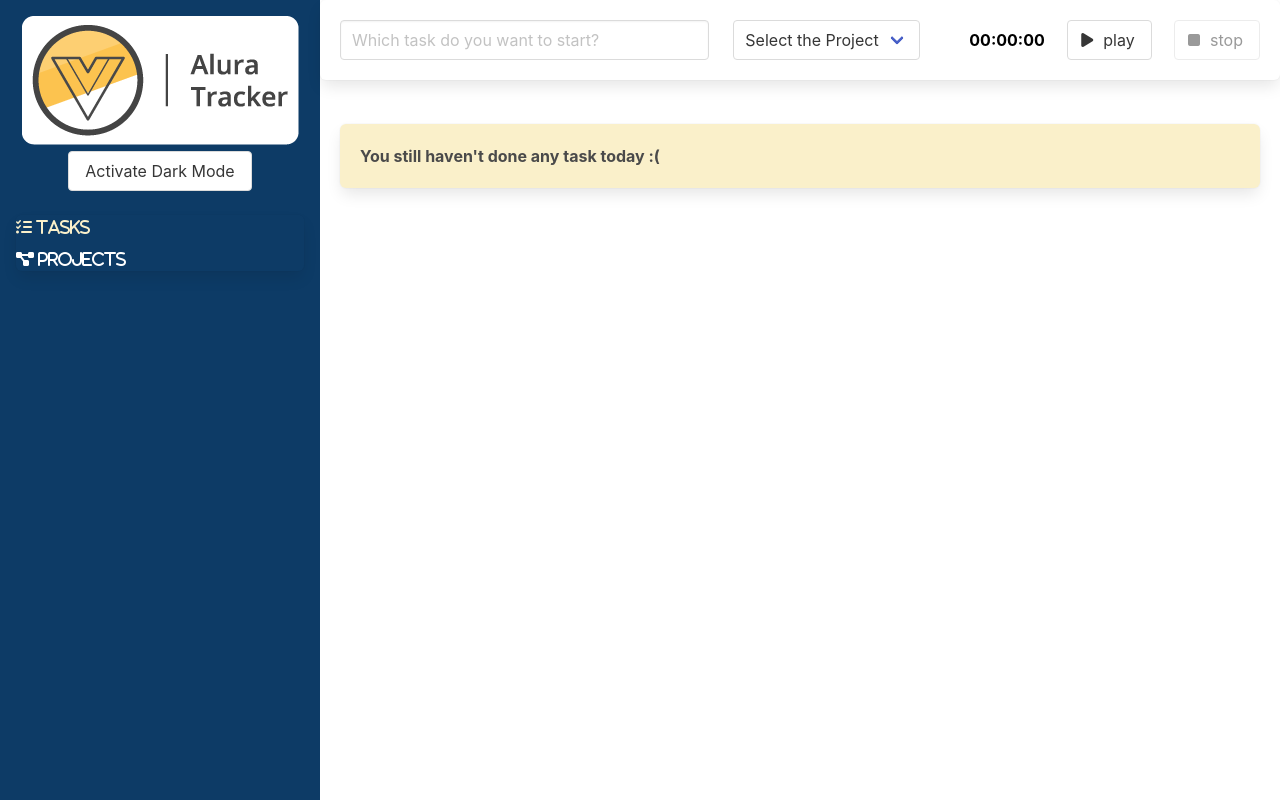
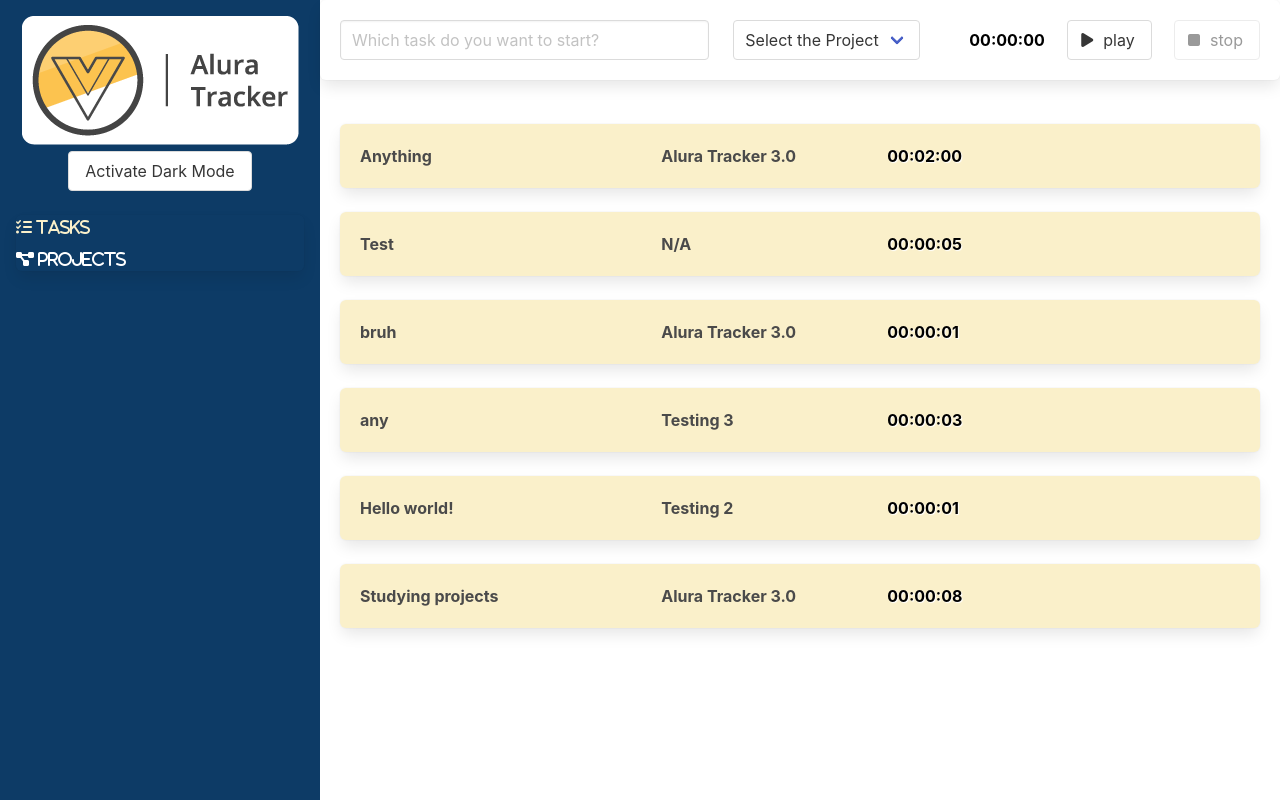
Before and after one commit to luigiMinardi/stdy-alura-vue3-ts, a Vue app: page / in a window 1280 px wide. Built offline with nearby package versions, Linux system fonts and the light colour scheme; data requests are answered from the project's data file.

Commit message:
feat: Vue part 3, class 2.

```diff
--- a/db.json
+++ b/db.json
@@ -12,5 +12,57 @@
       "name": "Testing 3",
       "id": 4
     }
+  ],
+  "tasks": [
+    {
+      "id": 1,
+      "timeInSecconds": 120,
+      "description": "Anything",
+      "project": {
+        "id": 1,
+        "name": "Alura Tracker 3.0"
+      }
+    },
+    {
+      "timeInSecconds": 5,
+      "description": "Test",
+      "id": 2
+    },
+    {
+      "timeInSecconds": 1,
+      "description": "bruh",
+      "project": {
+        "id": 1,
+        "name": "Alura Tracker 3.0"
+      },
+      "id": 3
+    },
+    {
+      "timeInSecconds": 3,
+      "description": "any",
+      "project": {
+        "name": "Testing 3",
+        "id": 4
+      },
+      "id": 4
+    },
+    {
+      "timeInSecconds": 1,
+      "description": "Hello world!",
+      "project": {
+        "name": "Testing 2",
+        "id": 3
+      },
+      "id": 5
+    },
+    {
+      "timeInSecconds": 8,
+      "description": "Studying projects",
+      "project": {
+        "id": 1,
+        "name": "Alura Tracker 3.0"
+      },
+      "id": 6
+    }
   ]
 }
--- a/src/components/AppForm.vue
+++ b/src/components/AppForm.vue
@@ -51,7 +51,7 @@
   setup() {
     const store = useStore(key)
     return {
-      projects: computed(() => store.state.projects)
+      projects: computed(() => store.state.project.projects)
     }
   },
 });
--- a/src/components/AppTask.vue
+++ b/src/components/AppTask.vue
@@ -1,6 +1,6 @@
 <template>
   <AppBox>
-    <div class="columns">
+    <div class="columns clickable" @click="taskClicked">
       <!-- Using || ("or" operator) to set default value-->
       <div class="column is-4">{{ task.description || 'Default Task' }}</div>
       <div class="column is-3">
@@ -21,6 +21,7 @@
 
 export default defineComponent({
   name: "AppTask",
+  emits: ['whenTaskClicked'],
   components: { AppChronometer, AppBox },
   props: {
     task: {
@@ -28,5 +29,16 @@
       required: true
     },
   },
+  methods: {
+    taskClicked(): void {
+      this.$emit('whenTaskClicked', this.task)
+    }
+  }
 });
 </script>
+
+<style scoped>
+.clickable {
+  cursor: pointer;
+}
+</style>
--- a/src/interfaces/ITask.ts
+++ b/src/interfaces/ITask.ts
@@ -1,6 +1,7 @@
 import IProject from "./IProject";
 
 export default interface ITask {
+    id: number,
     timeInSecconds: number,
     description: string,
     project: IProject
--- a/src/store/actions.ts
+++ b/src/store/actions.ts
@@ -2,3 +2,7 @@
 export const CREATE_PROJECT = "CREATE_PROJECT"
 export const CHANGE_PROJECT = "CHANGE_PROJECT"
 export const DESTROY_PROJECT = "DESTROY_PROJECT"
+
+export const GET_TASKS = "GET_TASKS"
+export const CREATE_TASK = "CREATE_TASK"
+export const CHANGE_TASK = "CHANGE_TASK"
--- a/src/store/index.ts
+++ b/src/store/index.ts
@@ -1,42 +1,41 @@
 import http from "@/http";
 import { INotification } from "@/interfaces/INotification";
-import IProject from "@/interfaces/IProject";
+import ITask from "@/interfaces/ITask";
 import { InjectionKey } from "vue";
 import { createStore, Store, useStore as vuexUseStore } from 'vuex';
-import { CHANGE_PROJECT, CREATE_PROJECT, DESTROY_PROJECT, GET_PROJECTS } from "./actions";
-import { ADD_PROJECT, EDIT_PROJECT, DELETE_PROJECT, NOTIFY, DEFINE_PROJECTS } from "./mutations";
+import { CHANGE_TASK, CREATE_TASK, GET_TASKS } from "./actions";
+import { project, StateProject } from "./modules/project";
+import { NOTIFY, DEFINE_TASKS, ADD_TASKS, EDIT_TASK } from "./mutations";
 
-interface State {
-    projects: IProject[],
-    notifications: INotification[]
+export interface State {
+    tasks: ITask[],
+    notifications: INotification[],
+    project: StateProject
 }
 
 export const key: InjectionKey<Store<State>> = Symbol()
 
 export const store = createStore<State>({
     state: {
-        projects: [],
+        tasks: [],
         notifications: [],
+        project: {
+            projects: []
+        }
     },
     mutations: {
-        [ADD_PROJECT](state, nameOfTheProject: string) {
-            const project = {
-                id: new Date().toISOString(),
-                name: nameOfTheProject
-            } as IProject
-            state.projects.push(project)
+        [DEFINE_TASKS](state, tasks: ITask[]) {
+            state.tasks = tasks
         },
-        [EDIT_PROJECT](state, project: IProject) {
-            const index = state.projects.findIndex(proj => proj.id == project.id)
-            state.projects[index] = project
+        [ADD_TASKS](state, task: ITask) {
+            state.tasks.push(task)
         },
-        [DELETE_PROJECT](state, id: string) {
-            state.projects = state.projects.filter(projects => projects.id !== id)
+        [EDIT_TASK](state, task: ITask) {
+            const index = state.tasks.findIndex(task => task.id == task.id)
+            state.tasks[index] = task
         },
-        [DEFINE_PROJECTS](state, projects: IProject[]) {
-            state.projects = projects
-        },
-        [NOTIFY](state, newNotification: INotification) {
+
+        [NOTIFY](state, newNotification: INotification): void {
             newNotification.id = new Date().getTime()
             state.notifications.push(newNotification)
 
@@ -46,23 +45,22 @@
         }
     },
     actions: {
-        [GET_PROJECTS]({ commit }) {
-            http.get('projects')
-                .then(response => commit(DEFINE_PROJECTS, response.data))
+        [GET_TASKS]({ commit }) {
+            http.get('tasks')
+                .then(res => commit(DEFINE_TASKS, res.data))
                 .catch(err => console.log(err))
         },
-        [CREATE_PROJECT](context, nameOfTheProject: string) {
-            return http.post('/projects', {
-                name: nameOfTheProject,
-            } as IProject)
+        async [CREATE_TASK]({ commit }, task: ITask) {
+            return http.post('/tasks', task)
+                .then(res => commit(ADD_TASKS, res.data))
         },
-        [CHANGE_PROJECT](context, project: IProject) {
-            return http.put(`/projects/${project.id}`, project)
+        async [CHANGE_TASK]({ commit }, task: ITask) {
+            return http.put(`/tasks/${task.id}`, task)
+                .then(res => commit(EDIT_TASK, res.data))
         },
-        async [DESTROY_PROJECT]({ commit }, id: string) {
-            return http.delete(`/projects/${id}`)
-                .then(() => commit(DELETE_PROJECT, id))
-        },
+    },
+    modules: {
+        project
     }
 })
 
--- /dev/null
+++ b/src/store/modules/project/index.ts
@@ -0,0 +1,51 @@
+import http from "@/http";
+import IProject from "@/interfaces/IProject";
+import { State } from "@/store";
+import { GET_PROJECTS, CREATE_PROJECT, CHANGE_PROJECT, DESTROY_PROJECT } from "@/store/actions";
+import { ADD_PROJECT, EDIT_PROJECT, DELETE_PROJECT, DEFINE_PROJECTS } from "@/store/mutations";
+import { Module } from "vuex";
+
+export interface StateProject {
+    projects: IProject[]
+}
+
+export const project: Module<StateProject, State> = {
+    mutations: {
+        [ADD_PROJECT](state, nameOfTheProject: string) {
+            const project = {
+                id: new Date().toISOString(),
+                name: nameOfTheProject
+            } as IProject
+            state.projects.push(project)
+        },
+        [EDIT_PROJECT](state, project: IProject) {
+            const index = state.projects.findIndex(proj => proj.id == project.id)
+            state.projects[index] = project
+        },
+        [DELETE_PROJECT](state, id: string) {
+            state.projects = state.projects.filter(projects => projects.id !== id)
+        },
+        [DEFINE_PROJECTS](state, projects: IProject[]) {
+            state.projects = projects
+        },
+    },
+    actions: {
+        [GET_PROJECTS]({ commit }) {
+            http.get('projects')
+                .then(res => commit(DEFINE_PROJECTS, res.data))
+                .catch(err => console.log(err))
+        },
+        [CREATE_PROJECT](context, nameOfTheProject: string) {
+            return http.post('/projects', {
+                name: nameOfTheProject,
+            } as IProject)
+        },
+        [CHANGE_PROJECT](context, project: IProject) {
+            return http.put(`/projects/${project.id}`, project)
+        },
+        async [DESTROY_PROJECT]({ commit }, id: string) {
+            return http.delete(`/projects/${id}`)
+                .then(() => commit(DELETE_PROJECT, id))
+        },
+    }
+}
--- a/src/store/mutations.ts
+++ b/src/store/mutations.ts
@@ -1,7 +1,11 @@
+export const DEFINE_PROJECTS = 'DEFINE_PROJECTS'
 export const ADD_PROJECT = 'ADD_PROJECT'
 export const EDIT_PROJECT = 'EDIT_PROJECT'
 export const DELETE_PROJECT = 'DELETE_PROJECT'
 
-export const DEFINE_PROJECTS = 'DEFINE_PROJECTS'
+
+export const DEFINE_TASKS = 'DEFINE_TASKS'
+export const ADD_TASKS = 'ADD_TASKS'
+export const EDIT_TASK = 'EDIT_TASK'
 
 export const NOTIFY = 'NOTIFY'
--- a/src/views/Projects/ViewForm.vue
+++ b/src/views/Projects/ViewForm.vue
@@ -39,8 +39,7 @@
   // mixins: [NotifyMixin],
   mounted() {
     if (this.id) {
-      console.log(this.store.state.projects)
-      const project = this.store.state.projects.find(project => project.id == this.id)
+      const project = this.store.state.project.projects.find(project => project.id == this.id)
       this.nameOfTheProject = project?.name || ""
     }
   },
--- a/src/views/Projects/ViewList.vue
+++ b/src/views/Projects/ViewList.vue
@@ -49,7 +49,7 @@
 export default defineComponent({
   name: 'ViewList',
   methods: {
-    destroy (id: string) {
+    destroy(id: string) {
       this.store.dispatch(DESTROY_PROJECT, id)
     }
   },
@@ -57,7 +57,7 @@
     const store = useStore();
     store.dispatch(GET_PROJECTS)
     return {
-      projects: computed(() => store.state.projects),
+      projects: computed(() => store.state.project.projects),
       store
     }
   }
--- a/src/views/ViewTasks.vue
+++ b/src/views/ViewTasks.vue
@@ -1,10 +1,29 @@
 <template>
   <AppForm @whenSavingTask="saveTask" />
   <div class="list">
-    <AppTask v-for="(task, index) in tasks" :key="index" :task="task" />
     <AppBox v-if="listIsEmpty">
       You still haven't done any task today :(
     </AppBox>
+    <AppTask v-for="(task, index) in tasks" :key="index" :task="task" @when-task-clicked="selectTask" />
+    <div class="modal" :class="{ 'is-active': taskSelected }" v-if="taskSelected">
+      <div class="modal-background" @click="modalClose"></div>
+      <div class="modal-card">
+        <header class="modal-card-head">
+          <p class="modal-card-title">Editting a task</p>
+          <button @click="modalClose" class="delete" aria-label="close"></button>
+        </header>
+        <section class="modal-card-body">
+          <div class="field">
+            <label for="taskDescription" class="label">Description</label>
+            <input type="text" class="input" v-model="taskSelected.description" id="taskDescription" />
+          </div>
+        </section>
+        <footer class="modal-card-foot">
+          <button @click="taskChange" class="button is-success">Save changes</button>
+          <button @click="modalClose" class="button">Cancel</button>
+        </footer>
+      </div>
+    </div>
   </div>
 </template>
 
@@ -13,7 +32,10 @@
 import AppForm from "../components/AppForm.vue";
 import AppTask from "../components/AppTask.vue";
 import AppBox from "../components/AppBox.vue";
-import ITask from "../interfaces/ITask";
+import { useStore } from "@/store";
+import { CHANGE_TASK, CREATE_TASK, GET_PROJECTS, GET_TASKS } from "@/store/actions";
+import { computed } from "@vue/reactivity";
+import ITask from "@/interfaces/ITask";
 
 export default defineComponent({
   name: "ViewTasks", // name of the component
@@ -22,10 +44,10 @@
     AppTask,
     AppBox
   },
-  data() { // data() is for return the state of the component, very simmilar to useState() from React
+  data() {
     return {
-      tasks: [] as ITask[],
-    };
+      taskSelected: null as ITask | null
+    }
   },
   computed: {
     listIsEmpty(): boolean {
@@ -34,7 +56,26 @@
   },
   methods: {
     saveTask(task: ITask) {
-      this.tasks.push(task)
+      this.store.dispatch(CREATE_TASK, task)
+    },
+    selectTask(task: ITask) {
+      this.taskSelected = task
+    },
+    taskChange() {
+      this.store.dispatch(CHANGE_TASK, this.taskSelected)
+        .then(() => this.modalClose());
+    },
+    modalClose() {
+      this.taskSelected = null
+    }
+  },
+  setup() {
+    const store = useStore();
+    store.dispatch(GET_TASKS)
+    store.dispatch(GET_PROJECTS)
+    return {
+      tasks: computed(() => store.state.tasks),
+      store
     }
   }
 });
```
